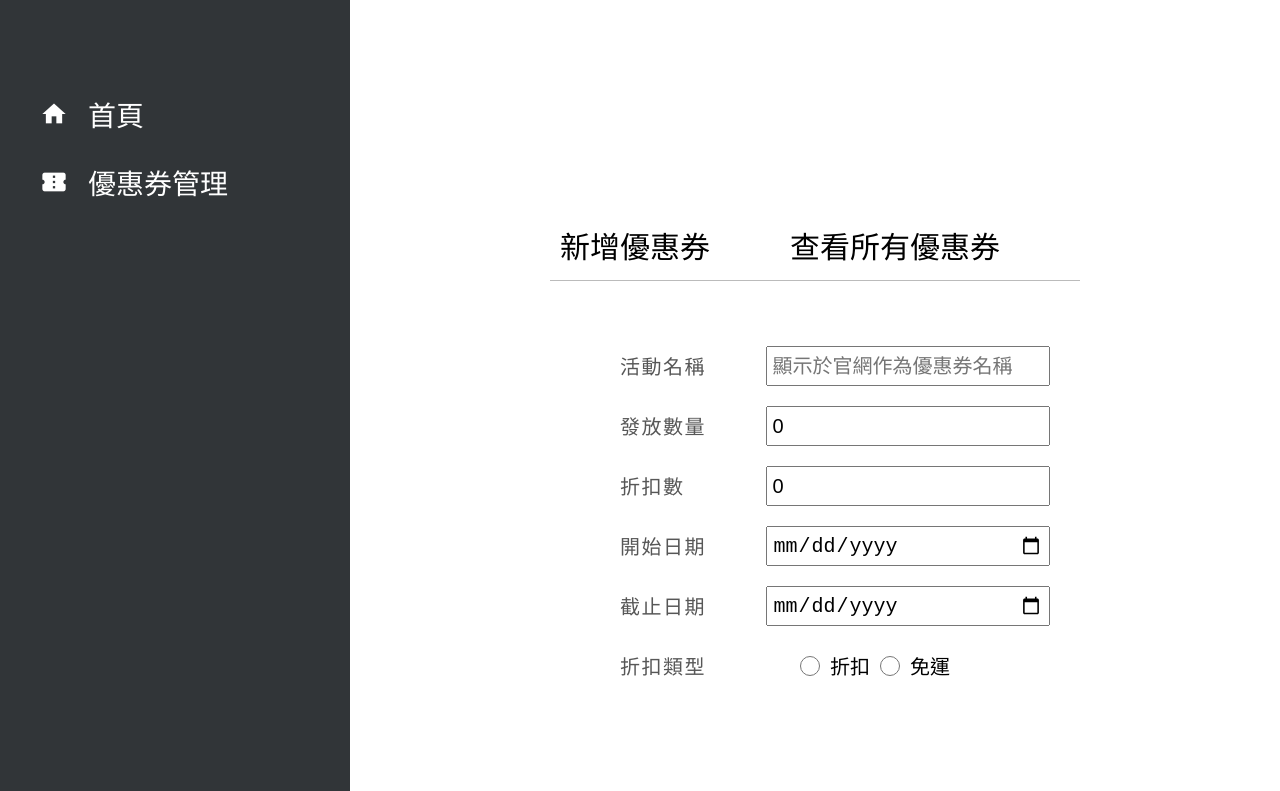
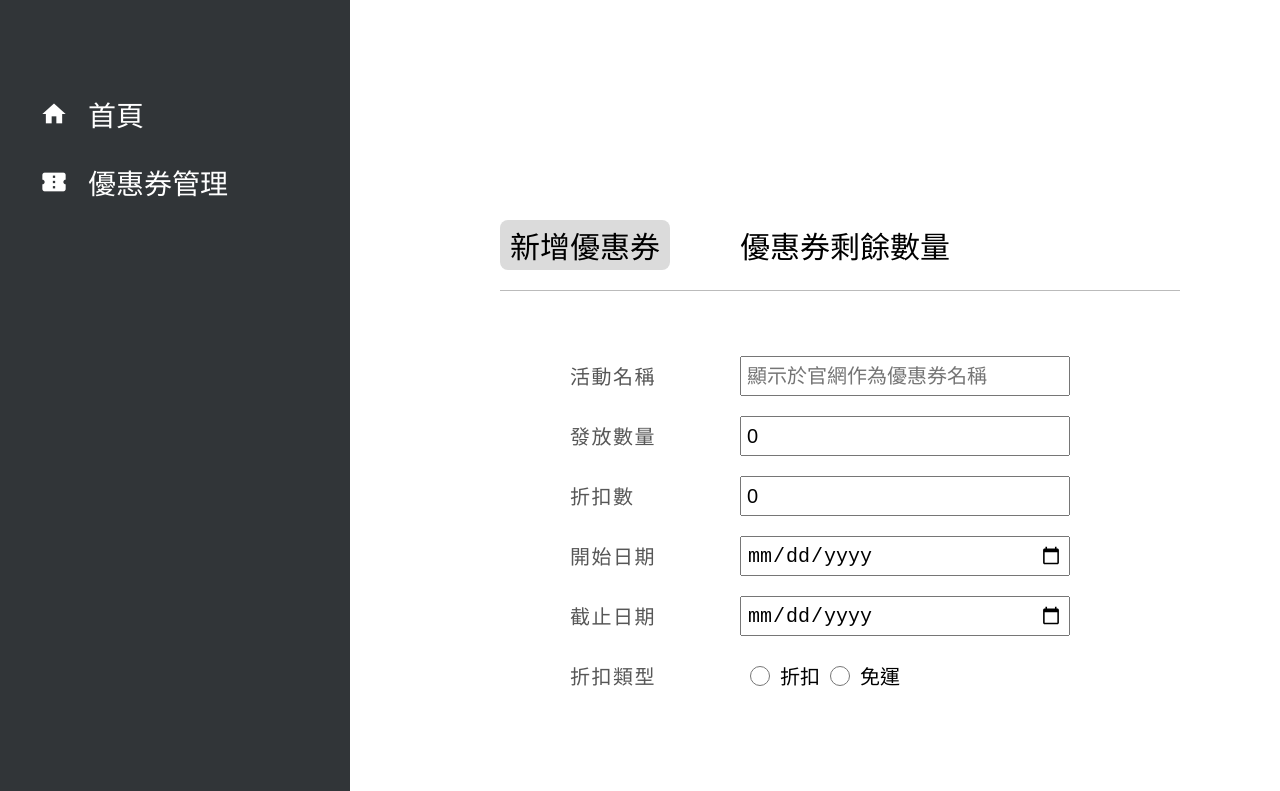
Before and after one commit to hunwooooof/AWS-G3-Front-End-Admin, a React (Vite) app: page /coupon in a window 1280 px wide. Shown: the top 791 px of the page. Built offline with nearby package versions, Linux system fonts and the light colour scheme.

Commit message:
feat: Complete login feature

```diff
--- a/src/context/authContext.jsx
+++ b/src/context/authContext.jsx
@@ -13,7 +13,7 @@ export const AuthContext = createContext({
 export const AuthContextProvider = ({ children }) => {
   const [isLogin, setIsLogin] = useState(false);
   const [user, setUser] = useState({});
-  const [loading, setLoading] = useState(true);
+  const [loading, setLoading] = useState(false);
   const [jwtToken, setJwtToken] = useState();
 
   const handleLoginResponse = useCallback(async (response) => {
--- a/src/pages/Coupon/index.jsx
+++ b/src/pages/Coupon/index.jsx
@@ -5,7 +5,7 @@ import freeFreightImage from './free-freight-fee.webp';
 
 const Wrapper = styled.div`
   height: 100%;
-  padding: 80px 200px 0px 550px;
+  padding: 80px 100px 0px 500px;
 `;
 
 const Navigation = styled.div`
@@ -13,15 +13,16 @@ const Navigation = styled.div`
   gap: 60px;
   font-size: 30px;
   border-bottom: 1px solid #bbb;
-  padding-bottom: 10px;
+  padding-bottom: 20px;
 `;
 
 const NavItem = styled.div`
   padding: 10px;
   border-radius: 8px;
+  background-color: ${(props) => (props.$isActive ? '#dbdbdb' : 'white')};
   &:hover {
     cursor: pointer;
-    background-color: #dbdbdb;
+    background-color: #ededed;
   }
 `;
 
@@ -121,6 +122,7 @@ const fields = [
 ];
 
 function Coupon() {
+  const [management, setManagement] = useState('addNew');
   const [newCoupon, setNewCoupon] = useState({
     type: '折扣',
     title: '',
@@ -130,18 +132,20 @@ function Coupon() {
     amount: 0,
   });
 
+  const handleChangeManagement = (e) => {
+    setManagement(e.target.id);
+  };
+
   const handleChangeInput = (e) => {
     const id = e.target.id;
     newCoupon[id] = e.target.value;
     setNewCoupon({ ...newCoupon });
   };
 
+  const renderContent = () => {
+    if (management === 'addNew') {
       return (
-    <Wrapper>
-      <Navigation>
-        <NavItem>新增優惠券</NavItem>
-        <NavItem>查看所有優惠券</NavItem>
-      </Navigation>
+        <>
           <Fields>
             {fields.map((field) => (
               <Field key={field.id}>
@@ -174,6 +178,29 @@ function Coupon() {
               <ExpireDate>有效期限：{newCoupon.expiry_date}</ExpireDate>
             </ItemDetail>
           </Item>
+        </>
+      );
+    }
+    if (management === 'checkAll') {
+      return (
+        <>
+          <div>查看目前活動中的優惠券剩餘數量</div>
+        </>
+      );
+    }
+  };
+
+  return (
+    <Wrapper>
+      <Navigation>
+        <NavItem id='addNew' onClick={handleChangeManagement} $isActive={management === 'addNew'}>
+          新增優惠券
+        </NavItem>
+        <NavItem id='checkAll' onClick={handleChangeManagement} $isActive={management === 'checkAll'}>
+          優惠券剩餘數量
+        </NavItem>
+      </Navigation>
+      {renderContent()}
     </Wrapper>
   );
 }
--- a/src/pages/Login/index.jsx
+++ b/src/pages/Login/index.jsx
@@ -2,22 +2,21 @@ import { useContext, useState } from 'react';
 import ReactLoading from 'react-loading';
 import styled from 'styled-components';
 import { AuthContext } from '../../context/authContext';
-import facebookImgUrl from './FacebookLogo.png';
-import sImgUrl from './s-logo.png';
 
 const Wrapper = styled.div`
-  padding: 60px 20px;
+  padding: 80px 100px 0px 500px;
   display: flex;
   flex-direction: column;
   align-items: center;
-  text-align: center;
 `;
 
 const Title = styled.div`
-  padding-bottom: 16px;
-  border-bottom: 1px solid #979797;
   font-size: 24px;
   font-weight: bold;
+  text-align: center;
+  padding-bottom: 20px;
+  margin-bottom: 50px;
+  border-bottom: 1px solid #979797;
 `;
 
 const Photo = styled.img`
@@ -25,18 +24,16 @@ const Photo = styled.img`
 `;
 
 const Content = styled.div`
-  margin-top: 24px;
+  margin-top: 30px;
+  font-size: 20px;
+  text-align: center;
 `;
 
 const LogoutButton = styled.button`
-  margin-top: 24px;
-`;
-
-const Text = styled.div`
-  letter-spacing: 2px;
+  padding: 5px 20px;
   font-size: 20px;
-  color: #3f3a3aa6;
-  margin: 50px 0;
+  margin-top: 50px;
+  cursor: pointer;
 `;
 
 const LogIn = styled.div`
@@ -85,9 +82,8 @@ const Loading = styled(ReactLoading)`
   margin-top: 50px;
 `;
 
-function Profile() {
-  const { user, isLogin, login, nativeLogin, logout, loading } = useContext(AuthContext);
-  const [isNativeShow, setIsNativeLoginShow] = useState(false);
+function Login() {
+  const { user, isLogin, nativeLogin, logout, loading } = useContext(AuthContext);
   const [loginInfo, setLoginInfo] = useState({
     provider: 'native',
     email: '12345@123.com',
@@ -99,6 +95,7 @@ function Profile() {
     if (isLogin)
       return (
         <>
+          <Title>Admin</Title>
           <Photo src={user.picture} />
           <Content>{user.name}</Content>
           <Content>{user.email}</Content>
@@ -107,20 +104,7 @@ function Profile() {
       );
     return (
       <>
-        <Text>選擇登入方式</Text>
-        <LogIn>
-          <Btn onClick={login}>
-            <img src={facebookImgUrl} width={50} alt='facebook-logo' />
-          </Btn>
-          <Btn
-            onClick={() => {
-              setIsNativeLoginShow(!isNativeShow);
-            }}>
-            <img src={sImgUrl} width={50} alt='stylish-s-logo' />
-          </Btn>
-        </LogIn>
-        {isNativeShow && (
-          <>
+        <Title>Admin 登入</Title>
         <LogIn>
           <Label>Email</Label>
           <Input
@@ -153,16 +137,9 @@ function Profile() {
           </NativeBtn>
         </LogIn>
       </>
-        )}
-      </>
     );
   };
-  return (
-    <Wrapper>
-      <Title>會員基本資訊</Title>
-      {renderContent()}
-    </Wrapper>
-  );
+  return <Wrapper>{renderContent()}</Wrapper>;
 }
 
-export default Profile;
+export default Login;
--- a/src/utils/ec2Api.jsx
+++ b/src/utils/ec2Api.jsx
@@ -11,27 +11,7 @@ const ec2Api = {
     return await response.json();
   },
   async getAllCoupons() {
-    const response = await fetch(`${this.hostname}/api/marketing/coupons`);
-    return await response.json();
-  },
-  async postClaimCoupon(jwtToken) {
-    const response = await fetch(`${this.hostname}/api/v1/coupons`, {
-
-      body: JSON.stringify(data),
-      headers: new Headers({
-        'Content-Type': 'application/json',
-        Authorization: `Bearer ${jwtToken}`,
-      }),
-      method: 'POST',
-    });
-    return await response.json();
-  },
-    async getUserCoupons() {
-    const response = await fetch(`${this.hostname}/api/v1/coupons`);
-    return await response.json();
-  },
-  async getCollection(jwtToken) {
-    const response = await fetch(`${this.hostname}/api/v1/collection`, {
+    const response = await fetch(`${this.hostname}/api/marketing/coupons`, {
       headers: new Headers({
         'Content-Type': 'application/json',
         Authorization: `Bearer ${jwtToken}`,
@@ -39,30 +19,29 @@ const ec2Api = {
     });
     return await response.json();
   },
-  async addCollection(id, jwtToken) {
-    const response = await fetch(`${this.hostname}/api/v1/collection`, {
-      headers: new Headers({
-        'Content-Type': 'application/json',
-        Authorization: `Bearer ${jwtToken}`,
-      }),
-      body: JSON.stringify({ productId: id, method: 'create' }),
-      method: 'POST',
-    });
-    return await response.json();
-  },
-  async deleteCollection(id, jwtToken) {
-    const response = await fetch(`${this.hostname}/api/v1/collection`, {
-      headers: new Headers({
-        'Content-Type': 'application/json',
-        Authorization: `Bearer ${jwtToken}`,
-      }),
-      body: JSON.stringify({ productId: id, method: 'delete' }),
-         method: 'POST',
-    });
-    return await response.json();
-  },
 
-
+  // async addCollection(id, jwtToken) {
+  //   const response = await fetch(`${this.hostname}/api/v1/collection`, {
+  //     headers: new Headers({
+  //       'Content-Type': 'application/json',
+  //       Authorization: `Bearer ${jwtToken}`,
+  //     }),
+  //     body: JSON.stringify({ productId: id, method: 'create' }),
+  //     method: 'POST',
+  //   });
+  //   return await response.json();
+  // },
+  // async deleteCollection(id, jwtToken) {
+  //   const response = await fetch(`${this.hostname}/api/v1/collection`, {
+  //     headers: new Headers({
+  //       'Content-Type': 'application/json',
+  //       Authorization: `Bearer ${jwtToken}`,
+  //     }),
+  //     body: JSON.stringify({ productId: id, method: 'delete' }),
+  //        method: 'POST',
+  //   });
+  //   return await response.json();
+  // },
 };
 
 export default ec2Api;
```
Also changed, not shown: src/pages/Login/FacebookLogo.png (deleted), src/pages/Login/s-logo.png (deleted). Lines whose indentation alone changed are shown as unchanged.
